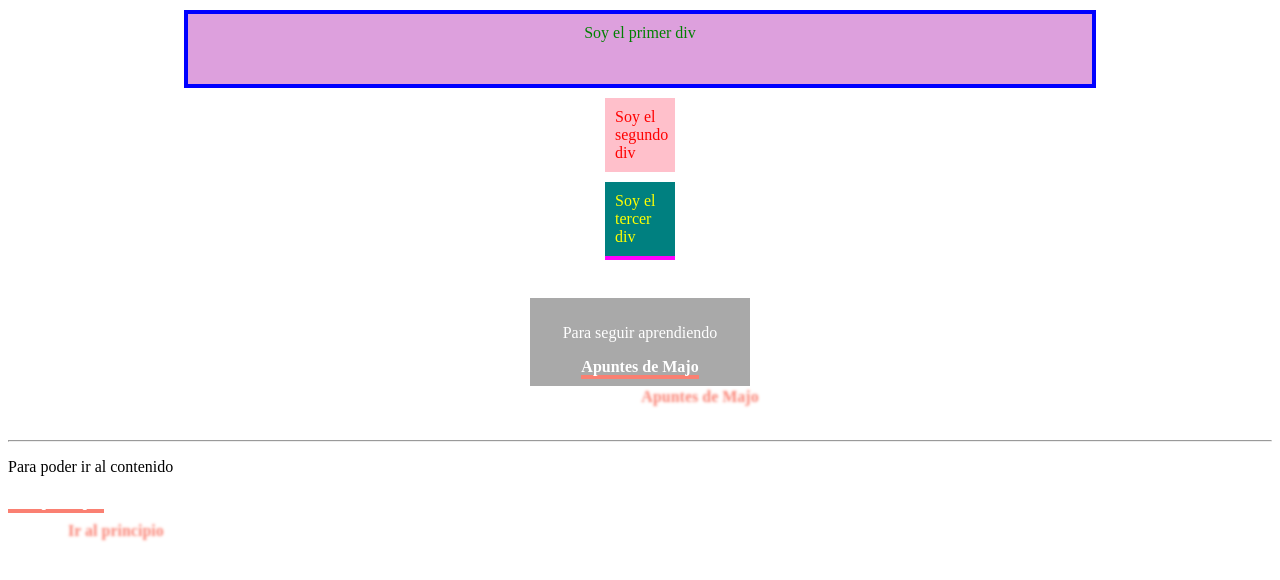
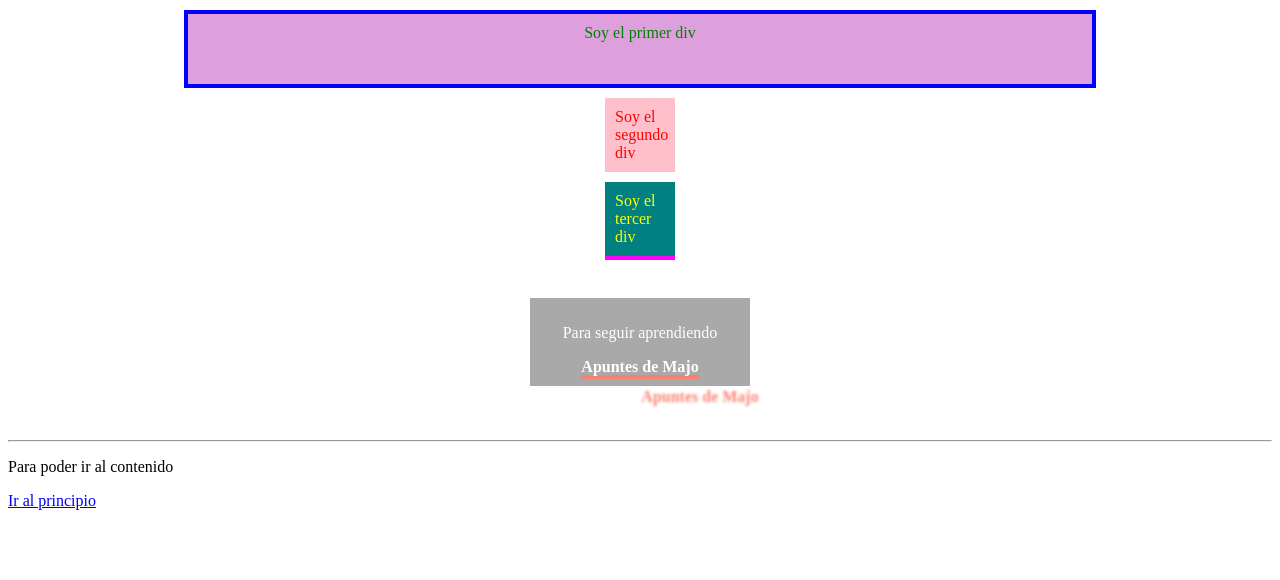
Before and after one commit to EtcGonza/club_cp_summer, a plain HTML site: page dos_style_css/html_css.html in a window 1280 px wide. Drawn offline with Linux system fonts and the light colour scheme.

Commit message:
cambiamos el style

```diff
--- a/dos_style_css/style.css
+++ b/dos_style_css/style.css
@@ -82,7 +82,7 @@ div {
     color: white;
 }
 
-a {
+.probando {
     text-decoration: none;
     color: white;
     border-bottom: 4px solid salmon;
```
